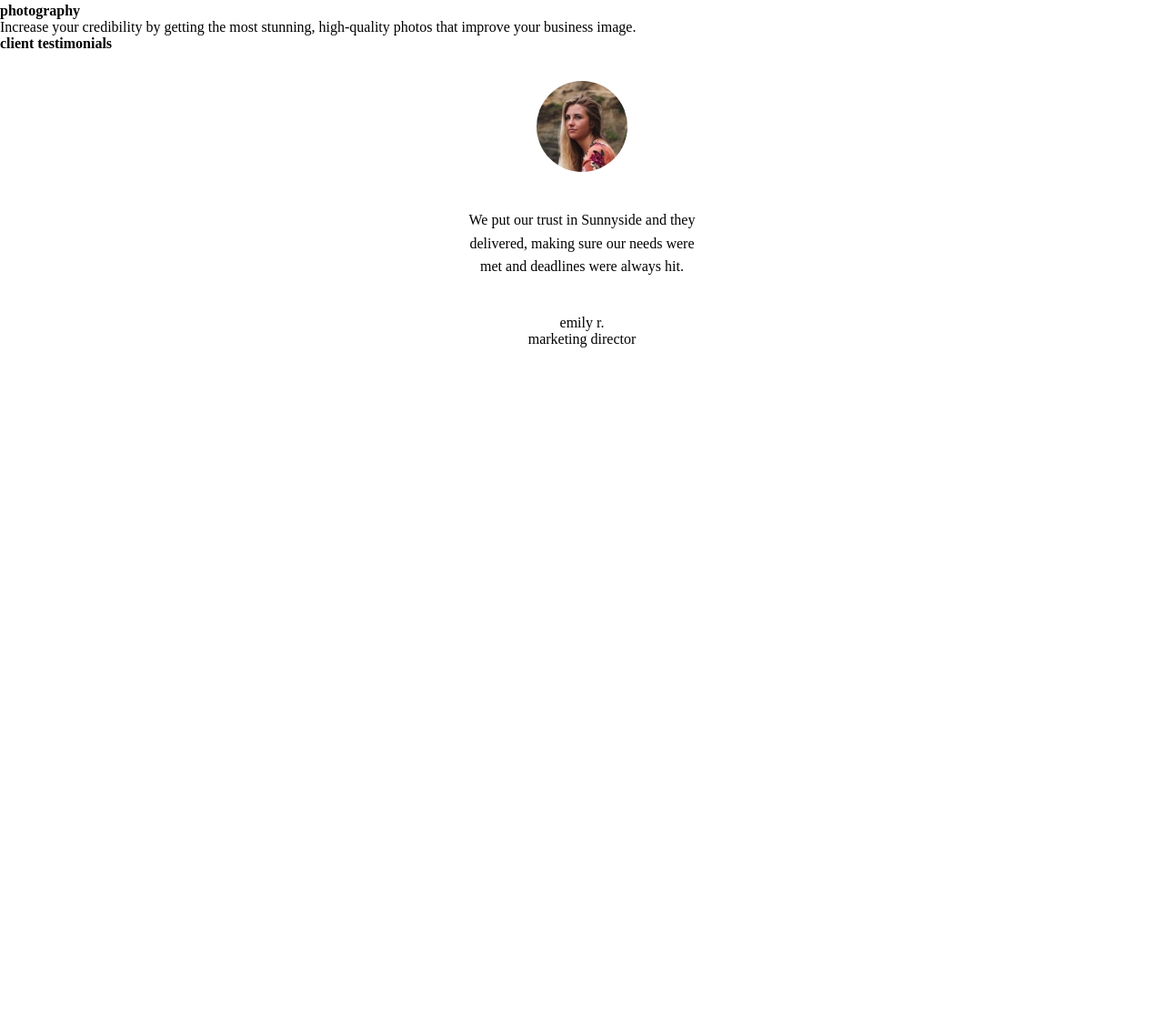
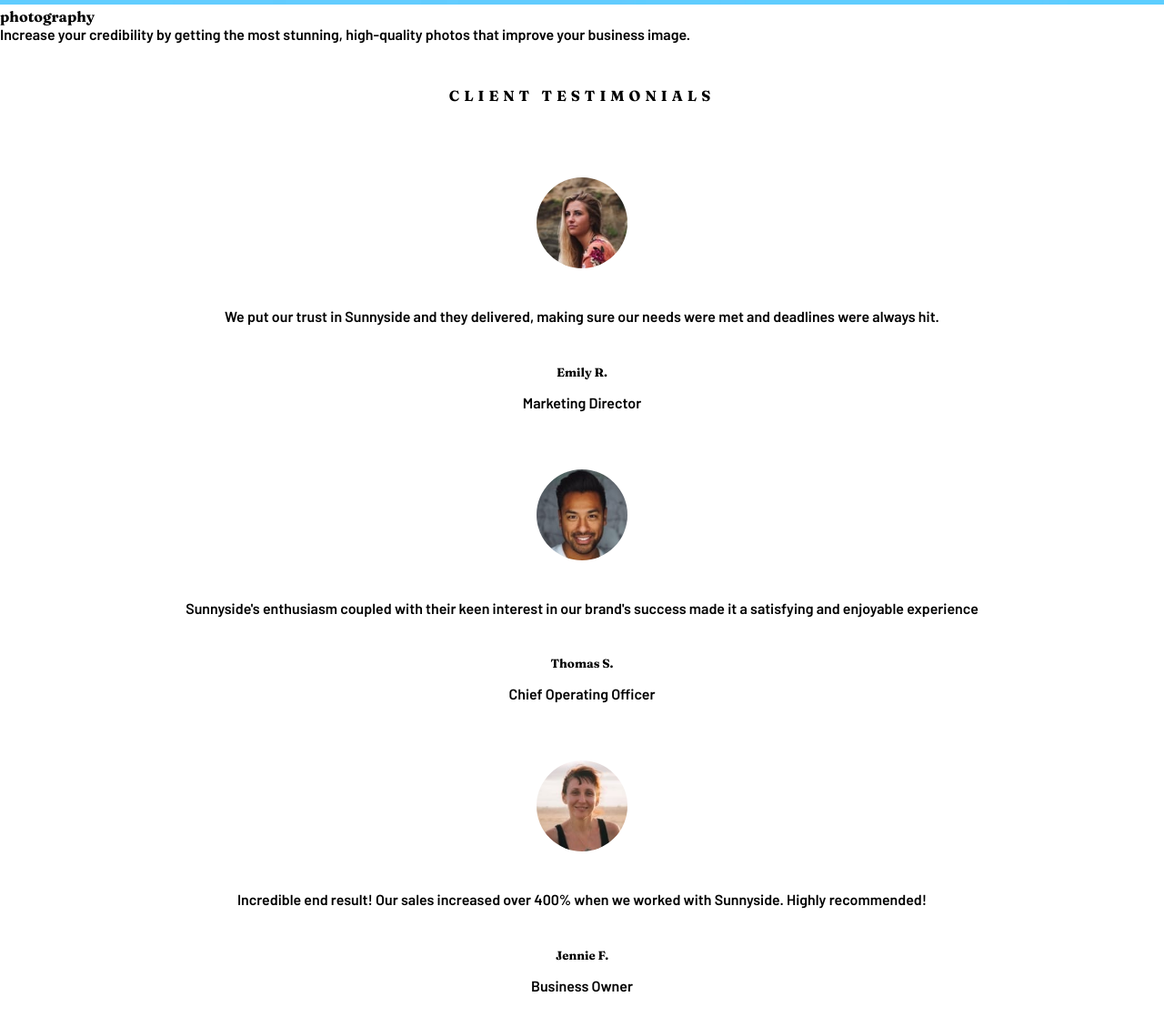
Before and after one commit to Everezze/Sunnyside-Agency-Landing-page, a plain HTML site: page index.html in a window 1280 px wide. Shown: the part 6991-8120 px from the top of the page at 91% size. Before the commit the page ends 7405 px from the top, so only its background shows below. Drawn offline with Linux system fonts and the light colour scheme.

Commit message:
cards done, font set

```diff
--- a/index.html
+++ b/index.html
@@ -65,15 +65,36 @@
     </div>
 
     <div class="testimonial">
+
       <h4 class="testimonial__title">client testimonials</h4>
+
       <div class="card">
         <div class="card__imageContainer">
           <img class="card__image" src="./images/image-emily.jpg" alt="">
         </div>
-        <p class="card__description">We put our trust in Sunnyside and they <br> delivered, making sure our needs were <br> met and deadlines were always hit.</p>
-        <p class="card__names">emily r.</p>
+        <p class="card__description">We put our trust in Sunnyside and they delivered, making sure our needs were met and deadlines were always hit.</p>
+        <h5 class="card__names">emily r.</h5>
         <p class="card__occupation">marketing director</p>
       </div>
+
+      <div class="card">
+        <div class="card__imageContainer">
+          <img class="card__image" src="./images/image-thomas.jpg" alt="">
+        </div>
+        <p class="card__description">Sunnyside's enthusiasm coupled with their keen interest in our brand's success made it a satisfying and enjoyable experience</p>
+        <h5 class="card__names">thomas s.</h5>
+        <p class="card__occupation">chief operating officer</p>
+      </div>
+
+      <div class="card">
+        <div class="card__imageContainer">
+          <img class="card__image" src="./images/image-jennie.jpg" alt="">
+        </div>
+        <p class="card__description">Incredible end result! Our sales increased over 400% when we worked with Sunnyside. Highly recommended!</p>
+        <h5 class="card__names">jennie f.</h5>
+        <p class="card__occupation">business owner</p>
+      </div>
+
     </div>
 
 </body>
--- a/style.css
+++ b/style.css
@@ -2,6 +2,14 @@
     padding: 0;
     margin: 0;
     box-sizing: border-box;
+}
+
+body{
+    font-family: "Barlow", sans-serif;
+}
+
+h1,h2,h3,h4,h5,h6{
+    font-family: "Fraunces";
 }
 
 /* HERO IMAGE AND NAVBAR */
@@ -63,8 +71,19 @@
 
  /* TESTIMONIALS SECTION */
 
+.testimonial{
+    padding: 3rem 2rem;
+}
+
+.testimonial__title{
+    text-align: center;
+    padding-bottom: 3rem;
+    text-transform: uppercase;
+    letter-spacing: 5px;
+}
+
 .card{
-    margin: 2rem 0;
+    padding: 2rem 0;
     display: flex;
     flex-direction: column;
     align-items: center;
@@ -86,3 +105,12 @@
     line-height: 1.6;
     margin: 2.5rem 0;
 }
+
+.card__names{
+    margin-bottom: 1rem;
+    text-transform: capitalize;
+}
+
+.card__occupation{
+    text-transform: capitalize;
+}
```
